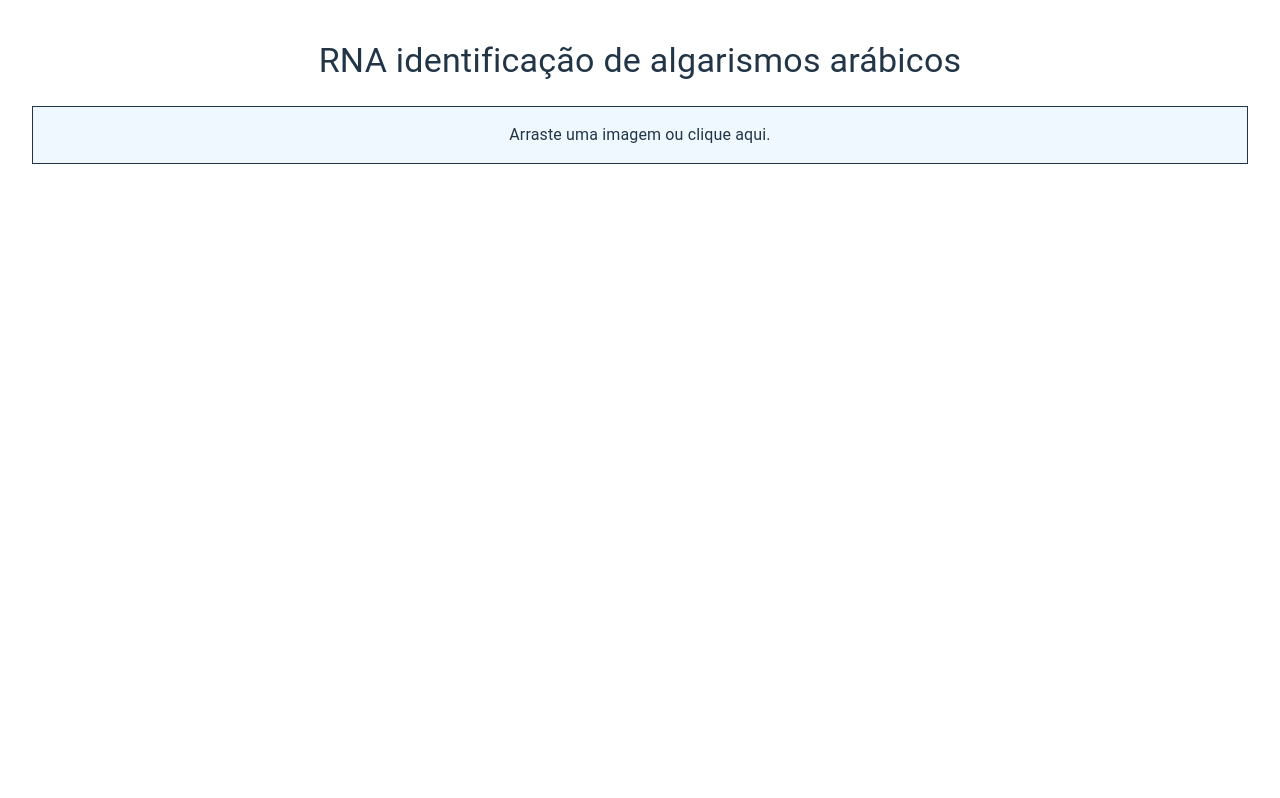
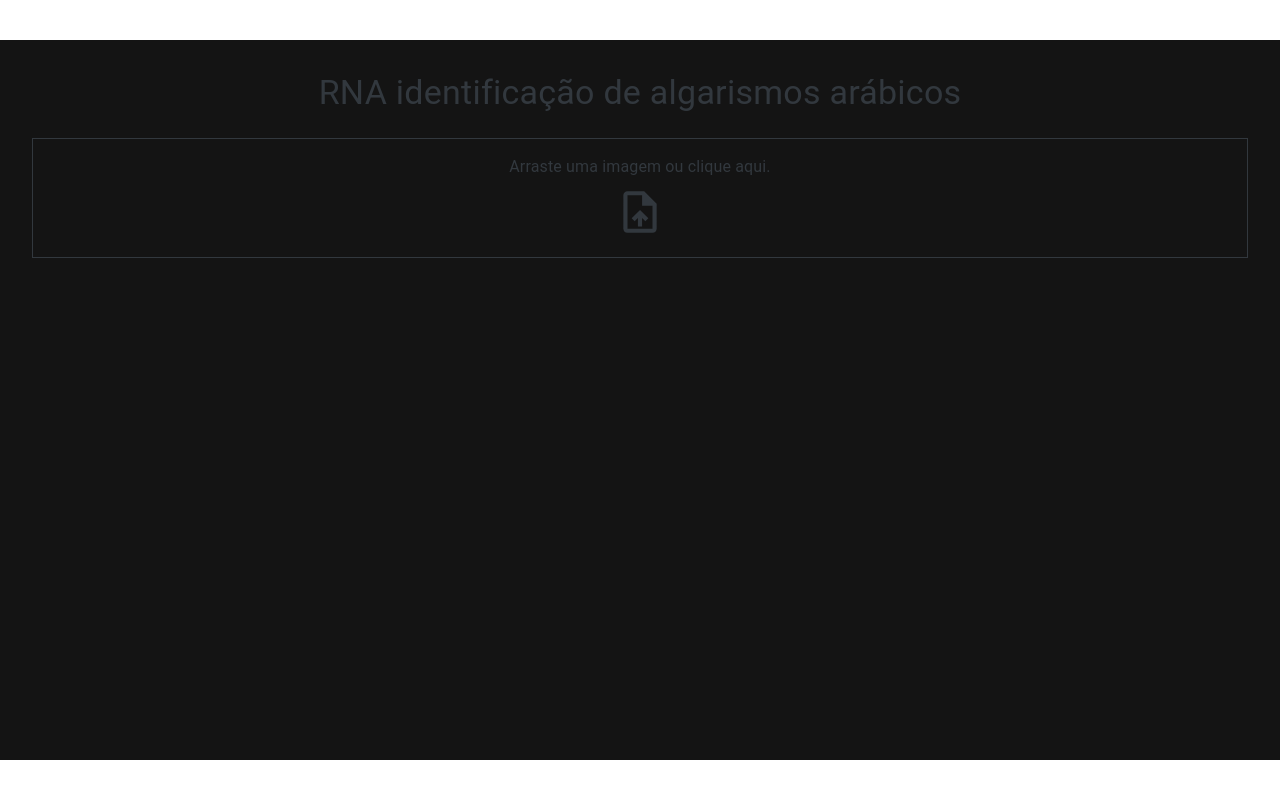
Before and after one commit to antoniolago/rna-algarismos-arabicos, a React (Vite) app in the folder front/: page / in a window 1280 px wide. Built offline with nearby package versions, Linux system fonts and the light colour scheme.

Commit message:
melhorias layout

```diff
--- a/front/package.json
+++ b/front/package.json
@@ -12,6 +12,7 @@
   "dependencies": {
     "@emotion/react": "^11.11.4",
     "@emotion/styled": "^11.11.5",
+    "@mui/icons-material": "^5.15.19",
     "@mui/joy": "^5.0.0-beta.36",
     "@mui/material": "^5.15.19",
     "@tanstack/react-query": "^5.40.1",
--- a/front/src/App.css
+++ b/front/src/App.css
@@ -5,6 +5,7 @@
   padding: 2rem;
   text-align: center;
   height: 90vh;
+  background: #141414;
 }
 
 .logo {
--- a/front/src/App.tsx
+++ b/front/src/App.tsx
@@ -1,15 +1,26 @@
 import { useState } from 'react'
-import reactLogo from './assets/react.svg'
-import viteLogo from '/vite.svg'
+import {
+	experimental_extendTheme as materialExtendTheme,
+	Experimental_CssVarsProvider as MaterialCssVarsProvider,
+	THEME_ID as MATERIAL_THEME_ID,
+} from '@mui/material/styles';
+import { CssVarsProvider as JoyCssVarsProvider } from '@mui/joy/styles';
 import './App.css'
 import ImageEditor from './ImageEditor'
+import { CssBaseline } from '@mui/joy';
 
+const materialTheme = materialExtendTheme({});
 function App() {
   const [count, setCount] = useState(0)
 
   return (
     <>
-      <ImageEditor />
+      <MaterialCssVarsProvider theme={{ [MATERIAL_THEME_ID]: materialTheme }} defaultMode="dark">
+        <JoyCssVarsProvider>
+				<CssBaseline enableColorScheme />
+          <ImageEditor />
+        </JoyCssVarsProvider>
+      </MaterialCssVarsProvider>
     </>
   )
 }
--- a/front/src/ImageEditor/index.tsx
+++ b/front/src/ImageEditor/index.tsx
@@ -1,5 +1,4 @@
 import React, { useState, useCallback, useRef, useEffect } from 'react';
-import { Box, Button, Typography, Slider } from '@mui/material';
 import Dropzone from 'react-dropzone';
 import Cropper from 'react-easy-crop';
 import getCroppedImg from './cropImage.ts';
@@ -9,26 +8,25 @@ import ReactCrop, { centerCrop, convertToPixelCrop, Crop, makeAspectCrop, PixelC
 import 'react-image-crop/dist/ReactCrop.css'
 import { useDebounceEffect } from './useDebounceEffect.ts';
 import { canvasPreview } from './canvasPreview.ts';
-import { Grid } from '@mui/joy';
-
+import { Box, Button, CircularProgress, Grid } from '@mui/joy';
+import UploadFileIcon from '@mui/icons-material/UploadFile';
+import { Typography } from '@mui/material';
 const ImageEditor: React.FC = () => {
 
   const [imgSrc, setImgSrc] = useState('')
   const previewCanvasRef = useRef<HTMLCanvasElement>(null)
   const imgRef = useRef<HTMLImageElement>(null)
-  const hiddenAnchorRef = useRef<HTMLAnchorElement>(null)
-  const blobUrlRef = useRef('')
-  const defaultCrop = {
+  const [crop, setCrop] = useState<Crop>({
     unit: '%', // Can be 'px' or '%'
     x: 25,
     y: 25,
     width: 50,
     height: 50
-  } as Crop
-  const [crop, setCrop] = useState<Crop>(defaultCrop)
+  })
   const [completedCrop, setCompletedCrop] = useState<PixelCrop>()
   const [scale, setScale] = useState(1)
   const [rotate, setRotate] = useState(0)
+  const [imageLoading, setImageLoading] = useState(false)
   const [image, setImage] = useState<File | null>(null);
   const [normalizedImageUrl, setNormalizedImageUrl] = useState<string | null>(null);
   // const [crop, setCrop] = useState({ x: 0, y: 0 });
@@ -36,8 +34,9 @@ const ImageEditor: React.FC = () => {
   const queryClient = useQueryClient();
   const { mutate, isError, isPending, error, data } = PredictionService.useMutatePredict();
   const onDrop = useCallback((acceptedFiles: File[]) => {
+    setImageLoading(true);
     setImage(acceptedFiles[0]);
-    setCrop(undefined) // Makes crop preview update between images.
+    // setCrop(undefined) // Makes crop preview update between images.
     const reader = new FileReader()
     reader.addEventListener('load', () =>
       setImgSrc(reader.result?.toString() || ''),
@@ -68,6 +67,7 @@ const ImageEditor: React.FC = () => {
   }
 
   function onImageLoad(e: React.SyntheticEvent<HTMLImageElement>) {
+    setImageLoading(false);
     // if (aspect) {
     //   const { width, height } = e.currentTarget
     //   setCrop(centerAspectCrop(width, height, aspect))
@@ -177,20 +177,34 @@ const ImageEditor: React.FC = () => {
       // accept="image/*"
       >
         {({ getRootProps, getInputProps }) => (
-          <Box {...getRootProps()} border={1} padding={2} marginBottom={2} sx={{ background: 'aliceblue' }}>
+          <Box {...getRootProps()}
+            border={1}
+            padding={2}
+            marginBottom={2}
+            sx={{
+              // background: 'light.green',
+              color: 'inherit',
+              height: '120px'
+            }}
+          >
             <input {...getInputProps()} />
             <Typography>Arraste uma imagem ou clique aqui.</Typography>
+            {imageLoading ? <CircularProgress sx={{ mt: 1 }} />
+              :
+              <UploadFileIcon sx={{ height: '50px', width: '50px', mt: 1 }} />
+            }
           </Box>
         )}
       </Dropzone>
       <br />
       {image && (
-        <Grid container spacing={5} sx={{'.MuiGrid-root': {alignContent: 'center'}}}>
+        <Box sx={{textAlign: '-webkit-center'}}>
+          <Grid container spacing={5} sx={{ width: '50%', '.MuiGrid-root': { alignContent: 'center' } }}>
             <Grid md={4}>
               <Box>
                 {!!imgSrc && (
                   <>
-                  <Typography>Clique na imagem e selecione seu recorte</Typography>
+                    {/* <Typography>Clique na imagem e selecione seu recorte</Typography> */}
                     <ReactCrop
                       crop={crop}
                       onChange={(_, percentCrop) => setCrop(percentCrop)}
@@ -234,10 +248,10 @@ const ImageEditor: React.FC = () => {
             <Grid md={2}>
 
               <Button
-              variant="contained"
+                variant="outlined"
                 color="primary"
                 onClick={handleUpload} disabled={!image || isPending}>
-              {'->'}
+                Identificar
               </Button>
             </Grid>
             <Grid md={2}>
@@ -255,6 +269,7 @@ const ImageEditor: React.FC = () => {
               )}
             </Grid>
           </Grid>
+        </Box>
       )}
       {/* {data?.normalized_image && (
         <Box marginBottom={2}>
```
Also changed, not shown: 2 other files (tests, documents, lock files or other folders). Lines whose indentation alone changed are shown as unchanged.
